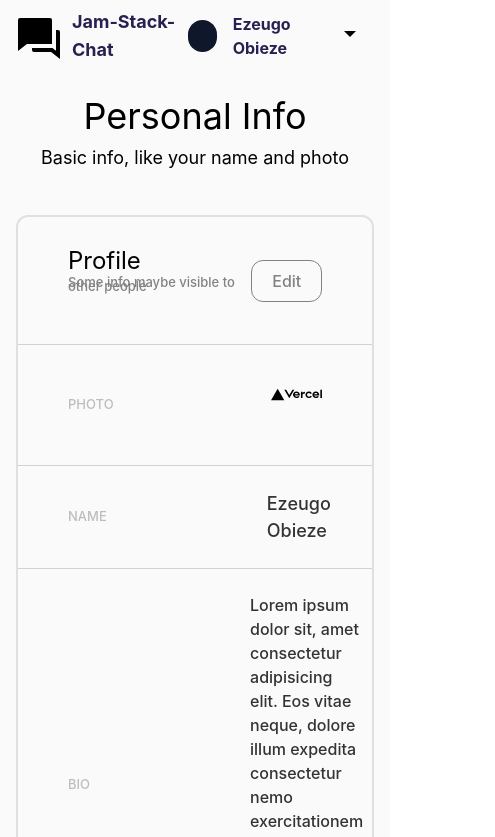
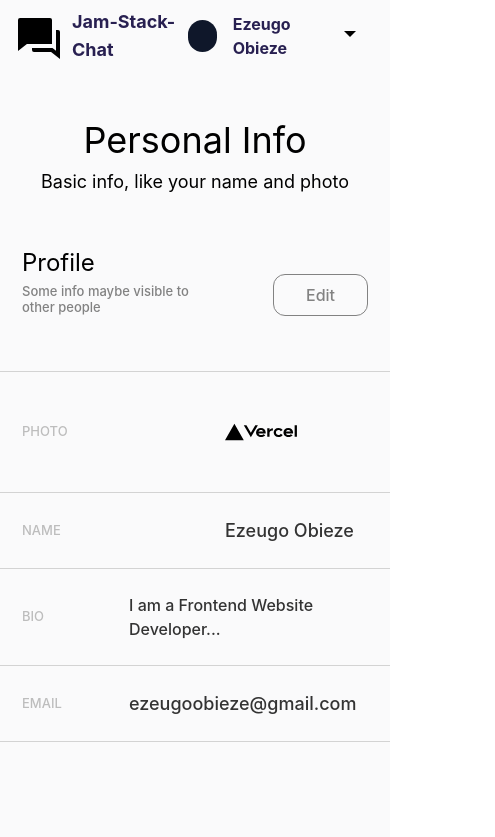
Before and after one commit to Akumzy/cloudinary-jamStack22, a Next.js app: page /userProfile in a window 390 px wide. Shown: the top 837 px of the page, 495 px wide, since content can reach past the window. Built offline with nearby package versions, Linux system fonts and the light colour scheme.

Commit message:
responsive

```diff
--- a/pages/editProfile.tsx
+++ b/pages/editProfile.tsx
@@ -4,11 +4,11 @@ import Image from "next/image";
 
 export default function EditProfile() {
   return (
-    <>
-      <div className="px-4 py-2 bg-[#FAFAFB] ">
+    <div className="bg-[#FAFAFB] min-h-screen h-full">
+      <div className="px-4 py-2  ">
         <Navigation />
       </div>
-      <section className="pt-10 px-4 bg-[#FAFAFB]">
+      <section className="pt-16 px-4 pb-24 ">
         <div className="mb-6 flex items-center cursor-pointer md:w-[700px] mx-auto">
           <LeftArrowIcon />
           <span className="text-[#2D9CDB] font-normal text-[18px] ">Back</span>
@@ -81,6 +81,6 @@ export default function EditProfile() {
           </div>
         </div>
       </section>
-    </>
+    </div>
   );
 }
--- a/pages/userProfile.tsx
+++ b/pages/userProfile.tsx
@@ -4,22 +4,22 @@ import Image from "next/image";
 
 export default function EditProfile() {
   return (
-    <>
-      <div className="px-4 py-2 bg-[#FAFAFB] ">
+    <div className="bg-[#FAFAFB] min-h-screen h-full">
+      <div className="px-4 py-2  ">
         <Navigation />
       </div>
-      <section className="pt-6 px-4 bg-[#FAFAFB] ">
-        <div className="text-center mb-11">
+      <section className="pt-12 md:px-4 md:pb-24   ">
+        <div className="text-center mb-6 md:mb-11">
           <p className="text-black text-4xl mb-2">Personal Info</p>
           <p className="text-[18px] text-black ">
             Basic info, like your name and photo
           </p>
         </div>
-        <div className="mb-24 border-2 border-[#E0E0E0] md:w-[700px] mx-auto rounded-xl">
-          <div className="px-[50px] py-7 flex items-center justify-between border-b-[1px] border-b-[#D3D3D3] ">
+        <div className="md:border-2 md:border-[#E0E0E0] md:w-[700px] md:mx-auto md:rounded-xl">
+          <div className="px-[22px] md:px-[50px] py-7 flex items-center justify-between border-b-[1px] border-b-[#D3D3D3] ">
             <div>
               <p className="font-normal text-2xl mb-1">Profile</p>
-              <p className="text-[#828282] text-[13px] leading-[3.5px] font-medium mb-7 ">
+              <p className="text-[#828282] w-[180px] md:w-auto text-[13px] leading-4 font-medium mb-7 ">
                 Some info maybe visible to other people
               </p>
             </div>
@@ -29,7 +29,7 @@ export default function EditProfile() {
               </button>
             </div>
           </div>
-          <div className="px-[50px] py-6 flex items-center space-x-40 border-b-[1px] border-b-[#D3D3D3] ">
+          <div className="px-[22px] md:px-[50px] py-6 flex items-center space-x-40 border-b-[1px] border-b-[#D3D3D3] ">
             <span className="text-[#BDBDBD] uppercase text-[13px] font-medium w-[43px] ">
               Photo
             </span>
@@ -43,38 +43,38 @@ export default function EditProfile() {
             </div>
           </div>
 
-          <div className="px-[50px] py-6 flex items-center space-x-40 border-b-[1px] border-b-[#D3D3D3] ">
+          <div className="px-[22px] md:px-[50px] py-6 flex items-center space-x-40 border-b-[1px] border-b-[#D3D3D3] ">
             <span className="text-[#BDBDBD] uppercase text-[13px] font-medium w-[43px]  ">
               Name
             </span>
             <div className="font-medium text-[#333333] text-[18px] ">
-              <p className="">Ezeugo Obieze </p>
+              <p className="">Ezeugo Obieze</p>
             </div>
           </div>
 
-          <div className="px-[50px] py-6 flex items-center space-x-40 border-b-[1px] border-b-[#D3D3D3] ">
+          <div className="px-[22px] md:px-[50px] py-6 flex items-center md:space-x-40 space-x-16 border-b-[1px] border-b-[#D3D3D3] ">
             <div className="text-[#BDBDBD] uppercase text-[13px] font-medium  w-[43px]  ">
               Bio
             </div>
-            <div className="font-medium text-[#333333] text-base flex-1  ">
-              <p className=" ">
-                Lorem ipsum dolor sit, amet consectetur adipisicing elit. Eos
-                vitae neque, dolore illum expedita consectetur nemo
-                exercitationem quidem dolorum ipsam, maiores maxime hic. Beatae!
+            <div className="flex-1  ">
+              <p className="font-medium text-[#333333] text-base ">
+                I am a Frontend Website Developer...
               </p>
             </div>
           </div>
 
-          <div className="px-[50px] py-6 flex items-center space-x-40  ">
+          <div className="px-[22px] md:px-[50px] py-6 flex items-center md:space-x-40 space-x-16 border-b-[1px] border-b-[#D3D3D3] md:border-b-0  ">
             <span className="text-[#BDBDBD] uppercase text-[13px] font-medium w-[43px]  ">
               Email
             </span>
-            <div className="font-medium text-[#333333] text-[18px] ">
-              <p className="">ezeugoobieze@gmail.com</p>
+            <div>
+              <p className="font-medium text-[#333333] text-[18px] ">
+                ezeugoobieze@gmail.com
+              </p>
             </div>
           </div>
         </div>
       </section>
-    </>
+    </div>
   );
 }
```
